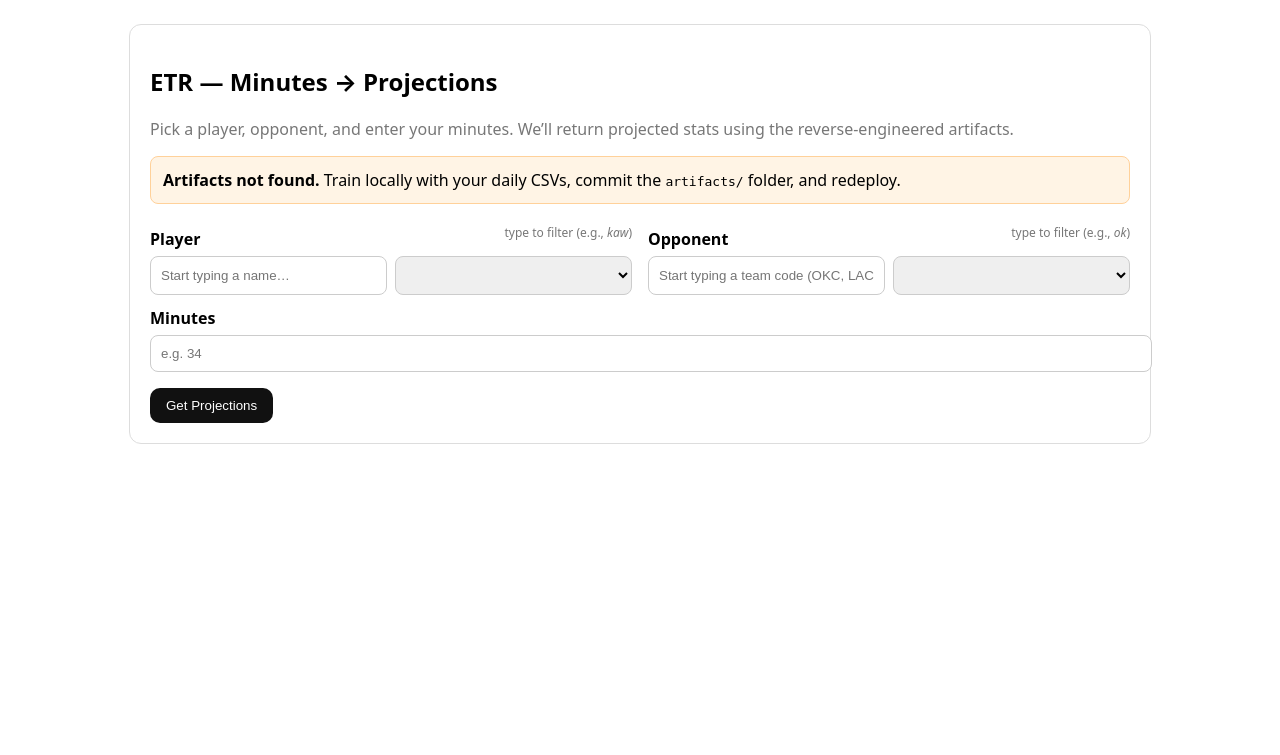
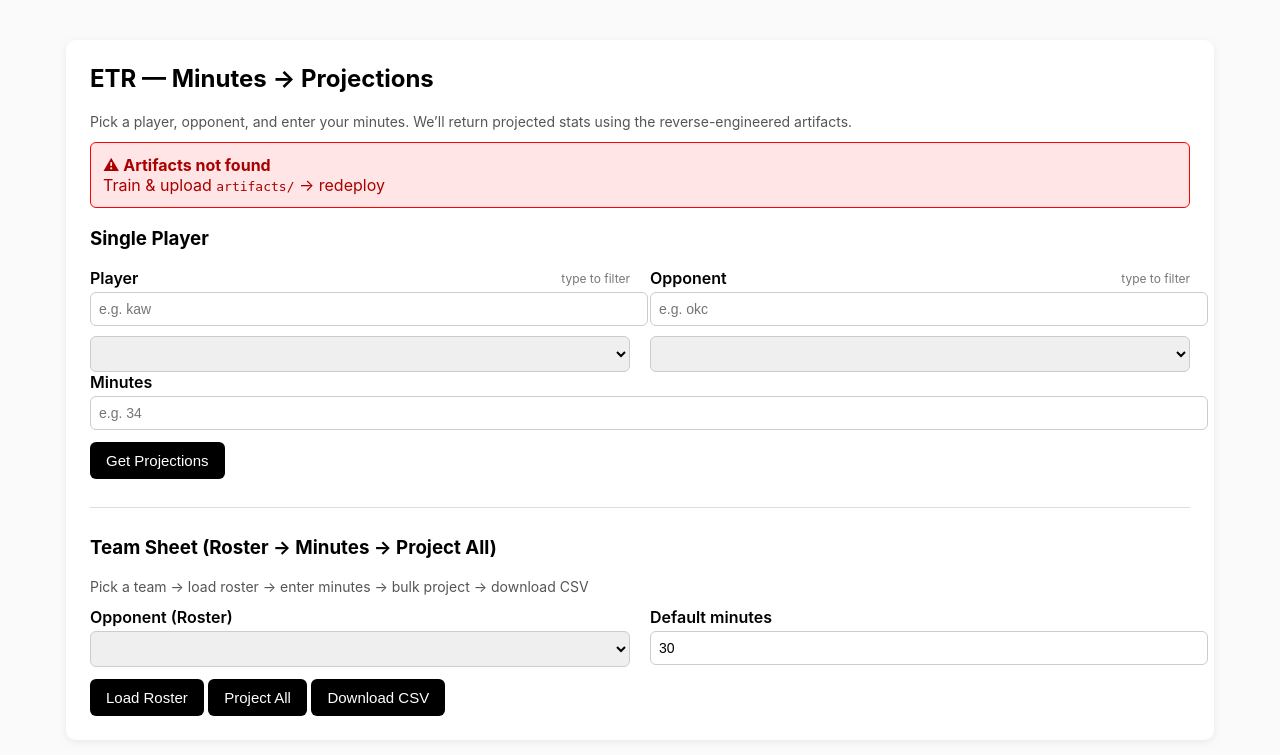
Before and after one commit to satchelscode/etr-projections, a Flask app: page / in a window 1280 px wide. Shown: the top 755 px of the page. Run offline with Flask 3, Linux system fonts and the light colour scheme; data that the repository does not hold is empty.

Commit message:
Update index.html

```diff
--- a/templates/index.html
+++ b/templates/index.html
@@ -1,61 +1,119 @@
-<!doctype html>
+<!DOCTYPE html>
 <html>
 <head>
   <meta charset="utf-8" />
-  <meta name="viewport" content="width=device-width, initial-scale=1" />
   <title>ETR — Minutes → Projections</title>
   <style>
-    body{font-family: system-ui, -apple-system, Segoe UI, Roboto, sans-serif; margin: 24px;}
-    .card{max-width: 980px; margin: 0 auto; padding: 20px; border: 1px solid #ddd; border-radius: 12px;}
-    label{display:block; font-weight:600; margin-top:12px;}
-    select,input{width:100%; padding:10px; border:1px solid #ccc; border-radius:8px; margin-top:6px;}
-    button{margin-top:16px; padding:10px 16px; border:0; border-radius:10px; background:#111; color:#fff; cursor:pointer}
-    table{width:100%; border-collapse:collapse; margin-top:16px}
-    th,td{padding:8px; border-bottom:1px solid #eee; text-align:left}
-    .row{display:grid; grid-template-columns: 1fr 1fr; gap:16px}
-    .warn{padding:12px; background:#fff4e5; border:1px solid #ffd19a; border-radius:8px; margin:12px 0;}
-    .muted{color:#777}
-    .labelrow{display:flex; align-items:center; justify-content:space-between}
-    .subtext{font-size:12px; color:#777; margin-left:8px}
-    .stack{display:flex; gap:8px}
-    .stack > * {flex:1}
+    body {
+      font-family: -apple-system, BlinkMacSystemFont, sans-serif;
+      background: #fafafa;
+      margin: 0; padding: 0;
+    }
+    .card {
+      max-width: 1100px; margin: 40px auto;
+      background: #fff; border-radius: 10px;
+      padding: 24px;
+      box-shadow: 0 2px 8px rgba(0,0,0,0.07);
+    }
+    h2 {
+      margin-top: 0;
+    }
+    label { font-weight: 600; }
+    input, select {
+      width: 100%; padding: 8px; margin-top: 4px;
+      border: 1px solid #ccc; border-radius: 6px;
+      font-size: 14px;
+    }
+    button {
+      margin-top: 12px; padding: 10px 16px;
+      background: #000; color: #fff;
+      border: none; border-radius: 6px;
+      font-size: 15px; cursor: pointer;
+    }
+    table {
+      width: 100%; border-collapse: collapse;
+      margin-top: 16px;
+    }
+    th, td {
+      border-bottom: 1px solid #eee;
+      padding: 8px;
+      text-align: left;
+    }
+    .row {
+      display: flex; gap: 20px;
+    }
+    .row > div {
+      flex: 1;
+    }
+    .muted {
+      color: #555; font-size: 14px;
+      margin-bottom: 12px;
+    }
+    .warn {
+      background: #ffe5e5; color: #a00;
+      border: 1px solid #f00;
+      padding: 12px; border-radius: 6px;
+      margin-bottom: 16px;
+    }
+    .stack {
+      display: flex; flex-direction: column; gap: 6px;
+    }
+    hr {
+      margin: 28px 0;
+      border: none;
+      border-top: 1px solid #ddd;
+    }
+    .labelrow {
+      display: flex; justify-content: space-between;
+      align-items: center;
+    }
+    .subtext {
+      font-size: 12px; color: #777;
+    }
   </style>
 </head>
+
 <body>
+
 <div class="card">
   <h2>ETR — Minutes → Projections</h2>
   <p class="muted">Pick a player, opponent, and enter your minutes. We’ll return projected stats using the reverse-engineered artifacts.</p>
 
   {% if missing_artifacts %}
     <div class="warn">
-        <b>Artifacts not found.</b> Train locally with your daily CSVs, commit the <code>artifacts/</code> folder, and redeploy.
+      <b>⚠ Artifacts not found</b><br>
+      Train & upload <code>artifacts/</code> → redeploy
     </div>
   {% endif %}
+
+  <!-- SINGLE PLAYER -->
+  <h3>Single Player</h3>
 
   <div class="row">
     <div>
       <div class="labelrow">
-          <label for="playerSearch">Player</label>
-          <span class="subtext">type to filter (e.g., <i>kaw</i>)</span>
+        <label>Player</label>
+        <span class="subtext">type to filter</span>
       </div>
       <div class="stack">
-          <input id="playerSearch" placeholder="Start typing a name…" />
+        <input id="playerSearch" placeholder="e.g. kaw" />
         <select id="player"></select>
       </div>
     </div>
+
     <div>
       <div class="labelrow">
-          <label for="opponentSearch">Opponent</label>
-          <span class="subtext">type to filter (e.g., <i>ok</i>)</span>
+        <label>Opponent</label>
+        <span class="subtext">type to filter</span>
       </div>
       <div class="stack">
-          <input id="opponentSearch" placeholder="Start typing a team code (OKC, LAC, …)" />
+        <input id="opponentSearch" placeholder="e.g. okc" />
         <select id="opponent"></select>
       </div>
     </div>
   </div>
 
-    <label for="minutes">Minutes</label>
+  <label style="margin-top:14px">Minutes</label>
   <input id="minutes" type="number" step="0.1" placeholder="e.g. 34" />
 
   <button id="projectBtn">Get Projections</button>
@@ -63,23 +121,50 @@
   <table id="result" style="display:none">
     <thead>
       <tr>
-          <th>Player</th>
-          <th>Opponent</th>
-          <th>Minutes</th>
-          <th>PTS</th>
-          <th>REB</th>
-          <th>AST</th>
-          <th>3PM</th>
-          <th>STL</th>
-          <th>BLK</th>
-          <th>TO</th>
-          <th>PRA</th>
+        <th>Player</th><th>Opponent</th><th>Minutes</th>
+        <th>PTS</th><th>REB</th><th>AST</th><th>3PM</th>
+        <th>STL</th><th>BLK</th><th>TO</th><th>PRA</th>
       </tr>
     </thead>
     <tbody></tbody>
   </table>
+
+  <hr />
+
+  <!-- TEAM -->
+  <h3>Team Sheet (Roster → Minutes → Project All)</h3>
+  <p class="muted">Pick a team → load roster → enter minutes → bulk project → download CSV</p>
+
+  <div class="row">
+    <div>
+      <label>Opponent (Roster)</label>
+      <select id="teamForRoster"></select>
     </div>
 
-  <script src="/static/main.js?v=3"></script>
+    <div>
+      <label>Default minutes</label>
+      <input id="defaultTeamMinutes" type="number" step="0.1" value="30" />
+    </div>
+  </div>
+
+  <button id="loadRosterBtn">Load Roster</button>
+  <button id="projectRosterBtn">Project All</button>
+  <button id="downloadCsvBtn">Download CSV</button>
+
+  <table id="teamTbl" style="display:none">
+    <thead>
+    <tr>
+      <th>Player</th><th>Opponent</th><th>Minutes</th>
+      <th>PTS</th><th>REB</th><th>AST</th><th>3PM</th>
+      <th>STL</th><th>BLK</th><th>TO</th><th>PRA</th>
+    </tr>
+    </thead>
+    <tbody></tbody>
+  </table>
+
+</div>
+
+<script src="/static/main.js?v=4"></script>
+
 </body>
 </html>
```
Lines whose indentation alone changed are shown as unchanged.
